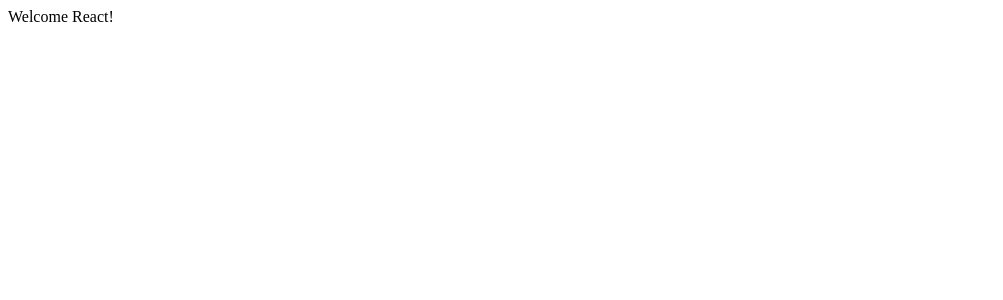
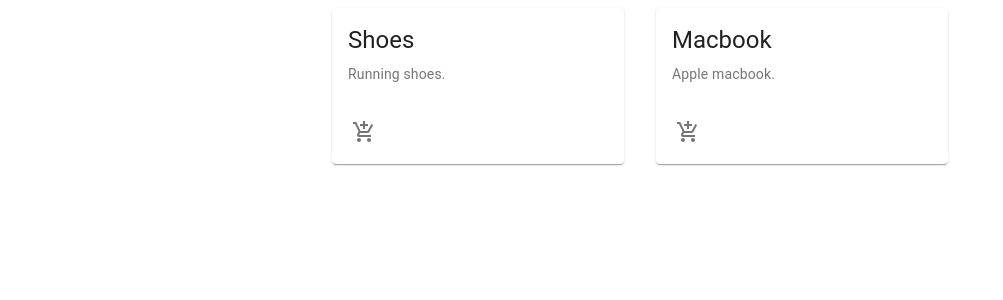
Before and after one commit to rivalmsr/E-Commerce, a React (Create React App) app: page / in a window 1280 px wide. Shown: the top 300 px of the page, without its empty margins (0-1003 px from the left). Built offline with nearby package versions, Linux system fonts and the light colour scheme.

Commit message:
fix product component

```diff
--- a/src/App.js
+++ b/src/App.js
@@ -1,9 +1,10 @@
 import React from 'react';
+import Produts from './components/Products';
 
 const App = () => {
   return (
     <div>
-      Welcome React!
+      <Produts />
     </div>
   )
 }
--- a/src/components/Product/Product.jsx
+++ b/src/components/Product/Product.jsx
@@ -1,19 +1,34 @@
 import React from 'react';
 
 import { Card, CardMedia, CardContent, CardActions, Typography, IconButton } from '@material-ui/core';
+import { AddShoppingCart } from '@material-ui/icons';
+
+import useStyles from './styles';
 
 const Product = ({product}) => {
+  const classes = useStyles();
+
   return (
     <Card className={classes.root}>
-      <CardMedia className={classes.media} image='' title={product.name}>
+      <CardMedia className={classes.media} image={product.image} title={product.name} />
       <CardContent>
         <div className={classes.cardContent}>
-          <Typography variant="h5" gutterButtom>
+          <Typography variant="h5" gutterBottom>
             {product.name}
           </Typography>
+          <Typography variant="h5">
+            {product.price}
+          </Typography>
         </div>
+        <Typography variant="body2" color="textSecondary">{product.description}</Typography>
       </CardContent>
-      </CardMedia>
+      <CardActions disableSpacing className={classes.cardActions}>
+        <IconButton aria-label="Add to Cart">
+          <AddShoppingCart />
+        </IconButton>
+      </CardActions>
     </Card>
   )
 }
+
+export default Product;
--- /dev/null
+++ b/src/components/Product/styles.js
@@ -0,0 +1,19 @@
+import { makeStyles } from '@material-ui/core/styles';
+
+export default makeStyles(() => ({
+  root: {
+    maxWidth: '100%'
+  },
+  media: {
+    height: 0,
+    paddingTop: '56,25%'
+  },
+  cardAction: {
+    display: 'flex',
+    justifyContent: 'flex-end'
+  },
+  cardContent: {
+    display: 'flex',
+    justifyContent: 'space-between'
+  }
+}))
--- a/src/components/Products.jsx
+++ b/src/components/Products.jsx
@@ -1,22 +1,26 @@
 import React from 'react';
 import { Grid } from '@material-ui/core';
 
+import Product from './Product/Product'
+
 const products = [
-  {id: 1, name: 'Shoes', description: 'Running shoes.'},
-  {id: 2, name: 'Macbook', description: 'Apple macbook.'}
+  {id: 1, name: 'Shoes', description: 'Running shoes.', image: 'https://media.dinomarket.com/docs/imgTD/2020-11/pic_macbook_m1_Grey1_121120221149_ll.jpg.jpg'},
+  {id: 2, name: 'Macbook', description: 'Apple macbook.', image: 'https://media.dinomarket.com/docs/imgTD/2020-11/pic_macbook_m1_Grey1_121120221149_ll.jpg.jpg'}
 ];
 
 const Products = () => {
+  return (
     <main>
-    <Grid container justify="center" spacing={4}>
-      { products.map((product)=> {
+      <Grid container justifyContent="center" spacing={4}>
+        { products.map((product)=> (
             <Grid item key={product.id} xs={12} sm={6} md={4} lg={3}>
               <Product product={product} />
             </Grid>
-        })
+          ))
         }
       </Grid>
     </main>
+  )
 }
 
 export default Products;
```
Lines whose indentation alone changed are shown as unchanged.
